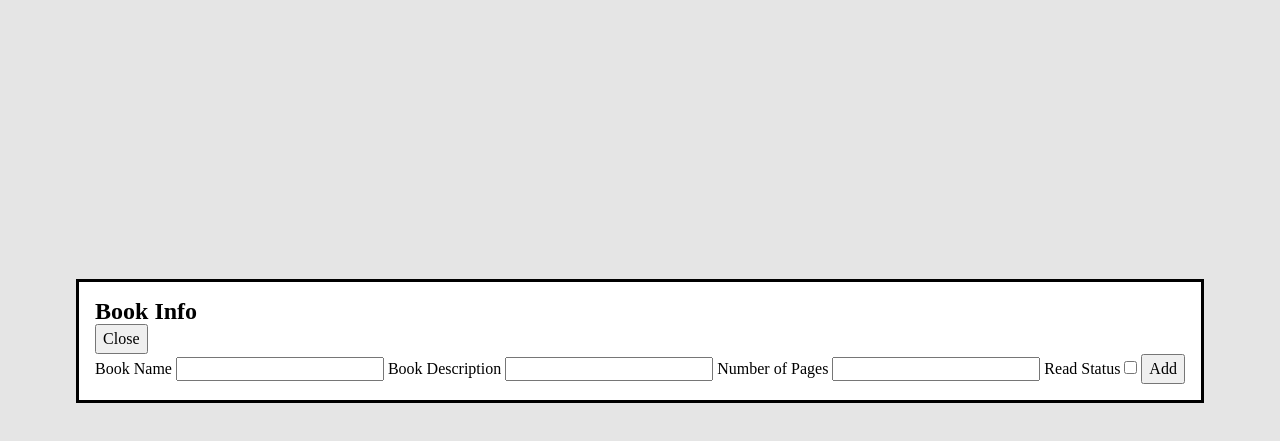
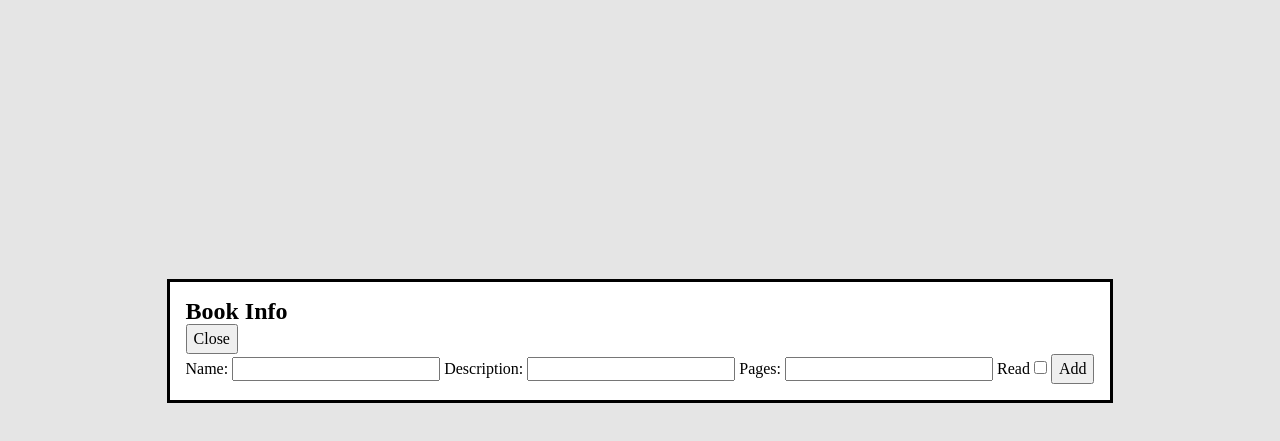
Before and after one commit to marvinobig/mobigs-library, a plain HTML site: page index.html in a window 1280 px wide. Both pictures are taken after a click on the button "Add Book". Shown: the part 59-500 px from the top of the page. Drawn offline with Linux system fonts and the light colour scheme.

Commit message:
change form

```diff
--- a/index.html
+++ b/index.html
@@ -22,19 +22,19 @@
           </section>
           <form>
             <label for="book-name">
-              Book Name
+              Name:
               <input id="book-name" type="text" />
             </label>
             <label for="book-description">
-              Book Description
+              Description:
               <input id="book-description" type="text" />
             </label>
             <label for="book-pages">
-              Number of Pages
+              Pages:
               <input id="book-pages" type="number" />
             </label>
-            <label for="read-status">
-              Read Status
+            <label id="read-input" for="read-status">
+              Read
               <input type="checkbox" id="read-status">
             </label>
             <button id="book-submit" type="submit">Add</button>
```
